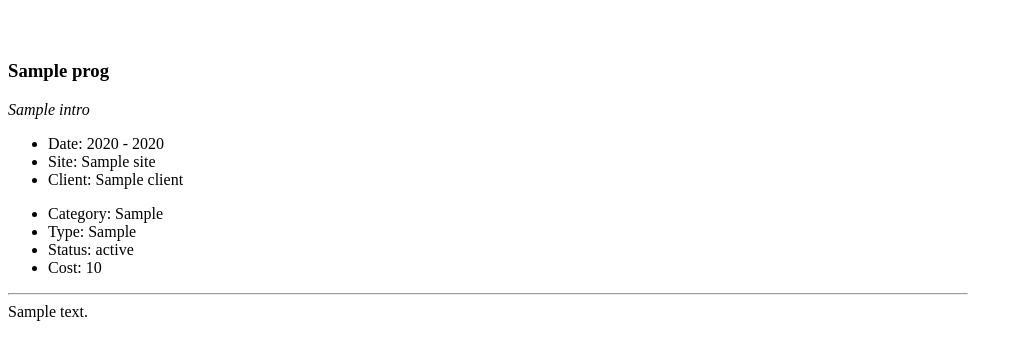
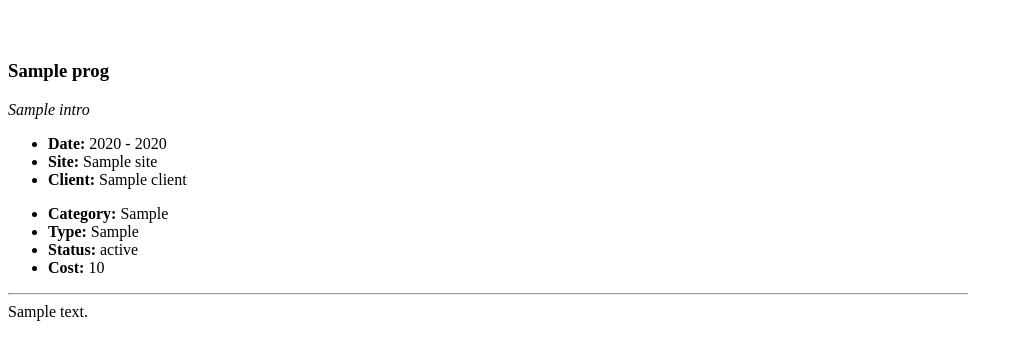
Before and after one commit to andywar65/portfolio, a Django app: template templates/portfolio/htmx/project_detail.html in a window 1280 px wide. Shown: the top 360 px of the page, without its empty margins (0-1023 px from the left). Run offline with Django 3.2, Linux system fonts and the light colour scheme; the template is opened without the code that fills it: most values are stand-ins (such as "Sample title", 1, 10 or a date in 2020); some libraries are stand-ins or nearby versions.

Commit message:
small fixes to list groups

```diff
--- a/templates/portfolio/includes/project_meta_large.html
+++ b/templates/portfolio/includes/project_meta_large.html
@@ -1,7 +1,7 @@
 {% load i18n %}
 
 <li class="list-group-item">
-  {% translate "Date" %}:
+  <strong>{% translate "Date" %}:</strong>
   <a class="link-primary"
     hx-get="{% url 'portfolio:year' year=prog.date.year %}"
     hx-target="#menucont"
@@ -20,19 +20,19 @@
 </li>
 {% if prog.site %}
   <li class="list-group-item">
-    {% translate "Site" %}:
+    <strong>{% translate "Site" %}:</strong>
     {{ prog.site }}
   </li>
 {% endif %}
 {% if prog.client %}
   <li class="list-group-item">
-    {% translate "Client" %}:
+    <strong>{% translate "Client" %}:</strong>
     {{ prog.client }}
   </li>
 {% endif %}
 {% if prog.activity %}
   <li class="list-group-item">
-    {% translate "Activities" %}:
+    <strong>{% translate "Activities" %}:</strong>
     {{ prog.get_activities }}
   </li>
 {% endif %}
--- a/templates/portfolio/includes/project_meta_large_2.html
+++ b/templates/portfolio/includes/project_meta_large_2.html
@@ -1,7 +1,7 @@
 {% load i18n %}
 
 <li class="list-group-item">
-  {% translate "Category" %}:
+  <strong>{% translate "Category" %}:</strong>
   <a class="link-primary"
     hx-get="{% url 'portfolio:project_category' %}?category={{ prog.category }}"
     hx-target="#menucont"
@@ -9,7 +9,7 @@
     {{ prog.get_category_display }}</a>
 </li>
 <li class="list-group-item">
-  {% translate "Type" %}:
+  <strong>{% translate "Type" %}:</strong>
   <a class="link-primary"
     hx-get="{% url 'portfolio:project_category' %}?type={{ prog.type }}"
     hx-target="#menucont"
@@ -17,7 +17,7 @@
     {{ prog.get_type_display }}</a>
 </li>
 <li class="list-group-item">
-  {% translate "Status" %}:
+  <strong>{% translate "Status" %}:</strong>
   <a class="link-primary"
     hx-get="{% url 'portfolio:project_category' %}?status={{ prog.status }}"
     hx-target="#menucont"
@@ -25,7 +25,7 @@
     {{ prog.get_status_display }}</a>
 </li>
 <li class="list-group-item">
-  {% translate "Cost" %}:
+  <strong>{% translate "Cost" %}:</strong>
   <a class="link-primary"
     hx-get="{% url 'portfolio:project_category' %}?cost={{ prog.cost }}"
     hx-target="#menucont"
```
